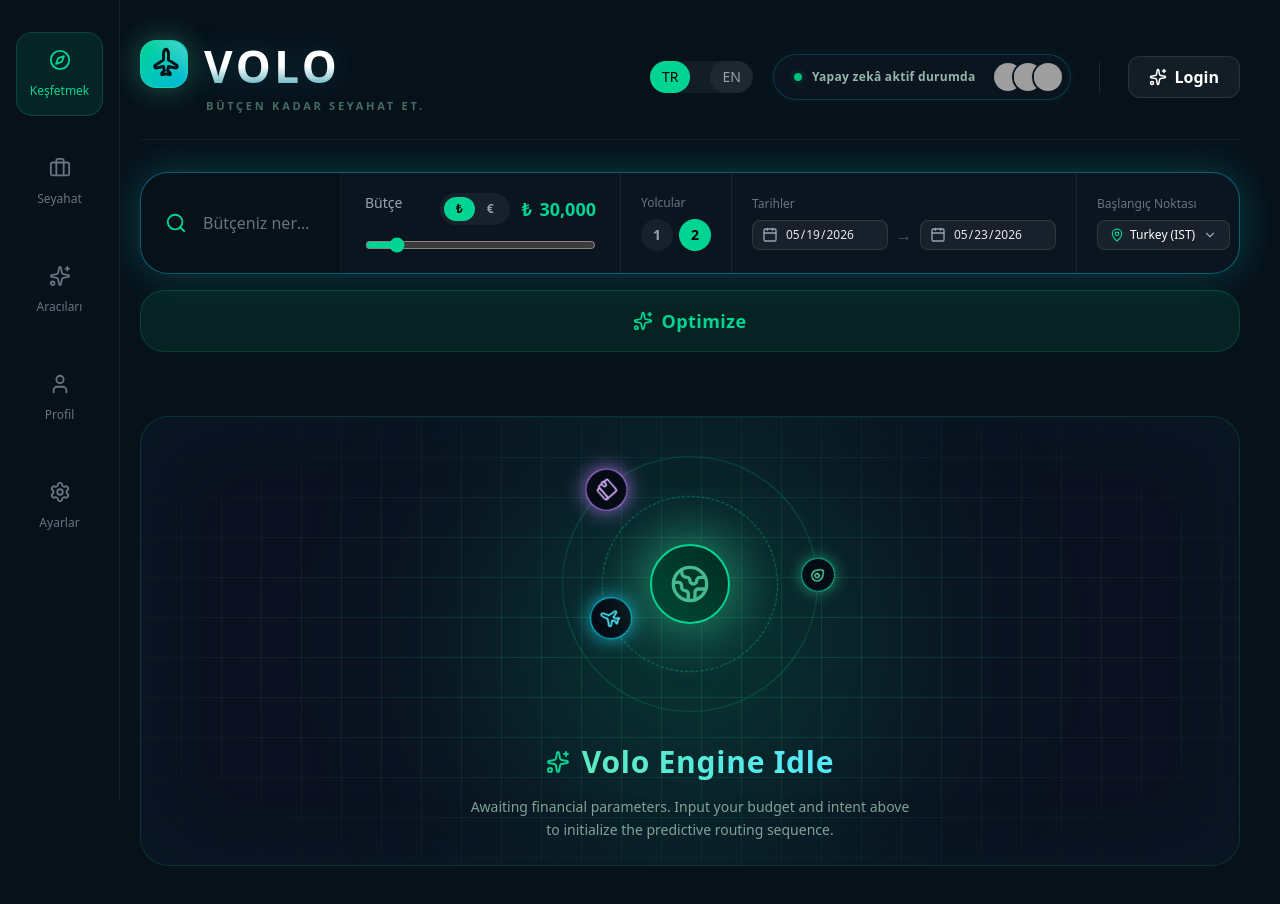
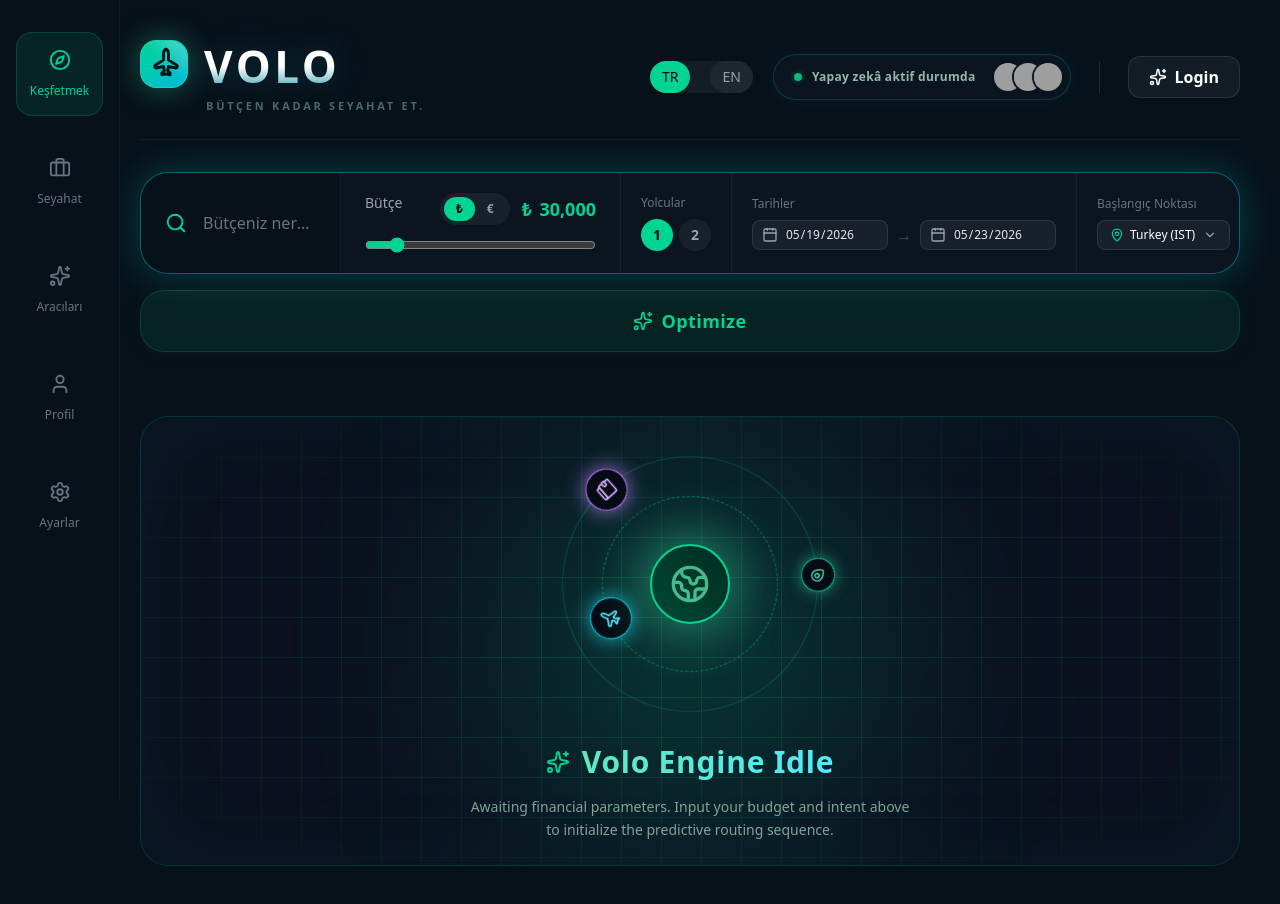
Before and after one commit to tseliasas/Volo, a Next.js app in the folder frontend/: page / in a window 1280 px wide. Built offline with nearby package versions, Linux system fonts and the light colour scheme; grey boxes are pictures that could not be loaded.

Commit message:
Change on the search terminal

```diff
--- a/frontend/components/dashboard/SearchTerminal.tsx
+++ b/frontend/components/dashboard/SearchTerminal.tsx
@@ -50,9 +50,9 @@ export default function SearchTerminal({
   const [pax, setPax] = useState(() => {
     if (typeof window !== "undefined") {
       const saved = sessionStorage.getItem("term_pax");
-      return saved ? Number(saved) : 2;
+      return saved ? Number(saved) : 1;
     }
-    return 2;
+    return 1;
   });
 
   const [origin, setOrigin] = useState(() => {
```
